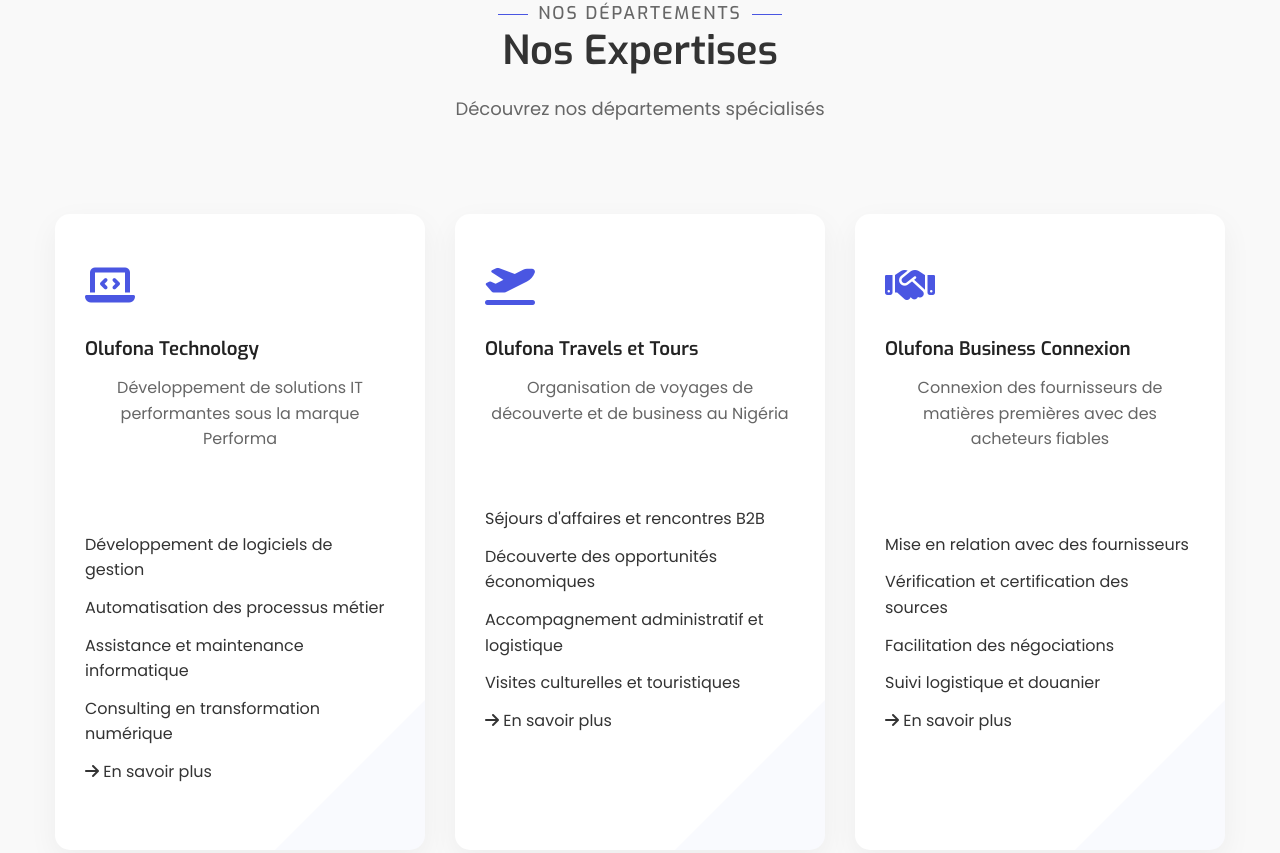
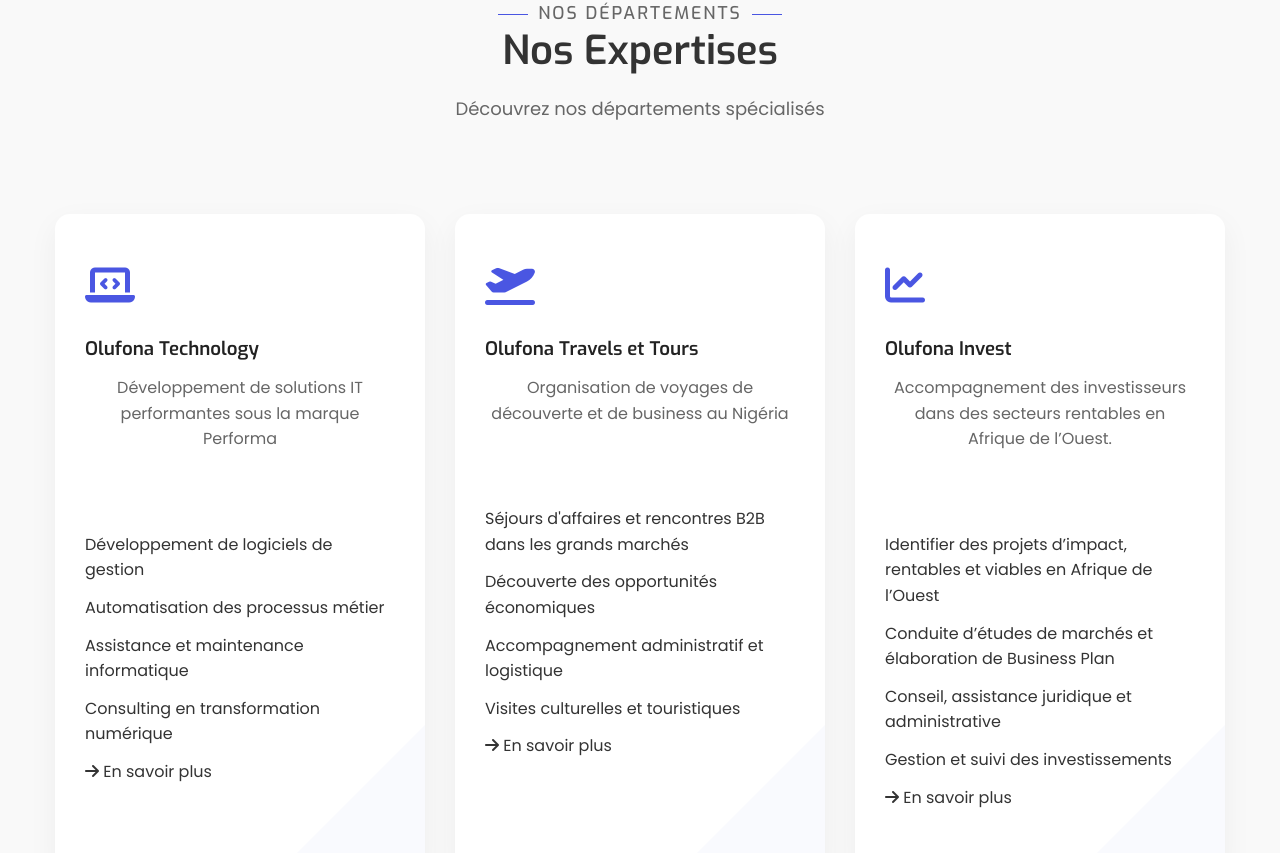
Before and after one commit to codertobi77/OlufonaGroup, a plain HTML site: page index.html in a window 1280 px wide. Shown: the part 4182-5035 px from the top of the page. Drawn offline with nearby package versions, Linux system fonts and the light colour scheme.

Commit message:
Update index.html

```diff
--- a/index.html
+++ b/index.html
@@ -266,9 +266,9 @@
 
                 <div class="content-block">
                     <h3 class="block-title" data-lang-fr="Notre Vision" data-lang-en="Our Vision">Notre Vision</h3>
-                    <p class="block-text" data-lang-fr="Devenir un acteur incontournable du développement économique en Afrique, en bâtissant un écosystème d'affaires solide et en apportant des solutions performantes qui transforment les secteurs clés du continent. Nous aspirons à être le partenaire privilégié des entrepreneurs, des investisseurs et des institutions, en favorisant une croissance durable et inclusive."
-                       data-lang-en="To become a key player in Africa's economic development by building a solid business ecosystem and providing effective solutions that transform the continent's key sectors. We aspire to be the preferred partner for entrepreneurs, investors, and institutions, promoting sustainable and inclusive growth.">
-                        Devenir un acteur incontournable du développement économique en Afrique, en bâtissant un écosystème d'affaires solide et en apportant des solutions performantes qui transforment les secteurs clés du continent. Nous aspirons à être le partenaire privilégié des entrepreneurs, des investisseurs et des institutions, en favorisant une croissance durable et inclusive.
+                    <p class="block-text" data-lang-fr="Être une multinationale de référence, créant des solutions innovantes pour améliorer le quotidien, en tenant compte des spécificités locales."
+                       data-lang-en="To be a leading multinational, creating innovative solutions to improve everyday life, while taking local specificities into account.">
+                        Être une multinationale de référence, créant des solutions innovantes pour améliorer le quotidien, en tenant compte des spécificités locales.
                     </p>
                 </div>
             </div>
@@ -351,30 +351,11 @@
                     <h3 data-lang-fr="Olufona Travels et Tours" data-lang-en="Olufona Travels and Tours">Olufona Travels et Tours</h3>
                     <p class="department-description" data-lang-fr="Organisation de voyages de découverte et de business au Nigéria" data-lang-en="Organization of discovery and business trips to Nigeria">Organisation de voyages de découverte et de business au Nigéria</p>
                     <ul class="department-services">
-                        <li data-lang-fr="Séjours d'affaires et rencontres B2B" data-lang-en="Business stays and B2B meetings">Séjours d'affaires et rencontres B2B</li>
+                        <li data-lang-fr="Séjours d'affaires et rencontres B2B dans les grands marchés" data-lang-en="Business stays and B2B meetings in major markets">Séjours d'affaires et rencontres B2B dans les grands marchés</li>
                         <li data-lang-fr="Découverte des opportunités économiques" data-lang-en="Discovery of economic opportunities">Découverte des opportunités économiques</li>
                         <li data-lang-fr="Accompagnement administratif et logistique" data-lang-en="Administrative and logistical support">Accompagnement administratif et logistique</li>
                         <li data-lang-fr="Visites culturelles et touristiques" data-lang-en="Cultural and tourist visits">Visites culturelles et touristiques</li>
                         <a href="departments/nigeria-tour.html" class="department-link">
-                            <i class="fas fa-arrow-right"></i>
-                            <span data-lang-fr="En savoir plus" data-lang-en="Learn more">En savoir plus</span>
-                        </a>
-                    </ul>
-                </div>
-
-                <!-- Olufona Business Connexion -->
-                <div class="department-card">
-                    <div class="icon">
-                        <i class="fas fa-handshake"></i>
-                    </div>
-                    <h3 data-lang-fr="Olufona Business Connexion" data-lang-en="Olufona Business Connection">Olufona Business Connexion</h3>
-                    <p class="department-description" data-lang-fr="Connexion des fournisseurs de matières premières avec des acheteurs fiables" data-lang-en="Connecting raw material suppliers with reliable buyers">Connexion des fournisseurs de matières premières avec des acheteurs fiables</p>
-                    <ul class="department-services">
-                        <li data-lang-fr="Mise en relation avec des fournisseurs" data-lang-en="Connection with suppliers">Mise en relation avec des fournisseurs</li>
-                        <li data-lang-fr="Vérification et certification des sources" data-lang-en="Source verification and certification">Vérification et certification des sources</li>
-                        <li data-lang-fr="Facilitation des négociations" data-lang-en="Negotiation facilitation">Facilitation des négociations</li>
-                        <li data-lang-fr="Suivi logistique et douanier" data-lang-en="Logistics and customs monitoring">Suivi logistique et douanier</li>
-                        <a href="departments/business-connexion.html" class="department-link">
                             <i class="fas fa-arrow-right"></i>
                             <span data-lang-fr="En savoir plus" data-lang-en="Learn more">En savoir plus</span>
                         </a>
@@ -387,11 +368,11 @@
                         <i class="fas fa-chart-line"></i>
                     </div>
                     <h3 data-lang-fr="Olufona Invest" data-lang-en="Olufona Invest">Olufona Invest</h3>
-                    <p class="department-description" data-lang-fr="Accompagnement des investisseurs dans des secteurs rentables et porteurs au Nigéria." data-lang-en="Supporting investors in profitable and promising sectors in Nigeria.">Accompagnement des investisseurs dans des secteurs rentables et porteurs au Nigéria.</p>
+                    <p class="department-description" data-lang-fr="Accompagnement des investisseurs dans des secteurs rentables en Afrique de l’Ouest." data-lang-en="Supporting investors in profitable sectors in West Africa.">Accompagnement des investisseurs dans des secteurs rentables en Afrique de l’Ouest.</p>
                     <ul class="department-services">
-                        <li data-lang-fr="Études de marché et analyse" data-lang-en="Market studies and analysis">Études de marché et analyse</li>
-                        <li data-lang-fr="Mise en relation avec des partenaires" data-lang-en="Connection with partners">Mise en relation avec des partenaires</li>
-                        <li data-lang-fr="Assistance juridique et administrative" data-lang-en="Legal and administrative assistance">Assistance juridique et administrative</li>
+                        <li data-lang-fr="Identifier des projets d’impact, rentables et viables en Afrique de l’Ouest " data-lang-en="Identifying impactful, profitable, and viable projects in West Africa">Identifier des projets d’impact, rentables et viables en Afrique de l’Ouest </li>
+                        <li data-lang-fr="Conduite d’études de marchés et élaboration de Business Plan" data-lang-en="Conducting market studies and developing business plans">Conduite d’études de marchés et élaboration de Business Plan</li>
+                        <li data-lang-fr="Conseil, assistance juridique et administrative" data-lang-en="Legal and administrative advice and assistance">Conseil, assistance juridique et administrative</li>
                         <li data-lang-fr="Gestion et suivi des investissements" data-lang-en="Investment management and monitoring">Gestion et suivi des investissements</li>
                         <a href="departments/invest.html" class="department-link">
                             <i class="fas fa-arrow-right"></i>
```
